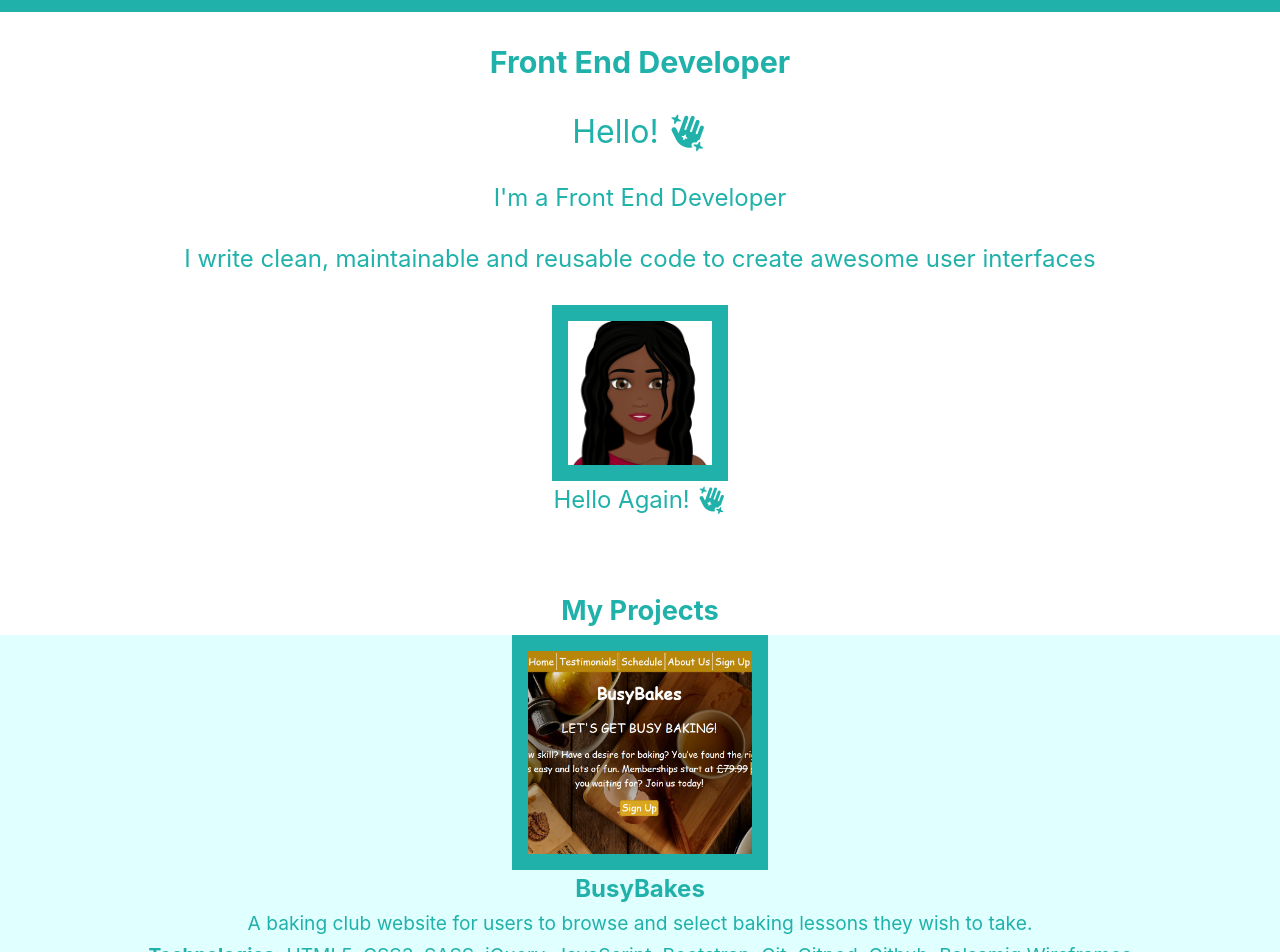
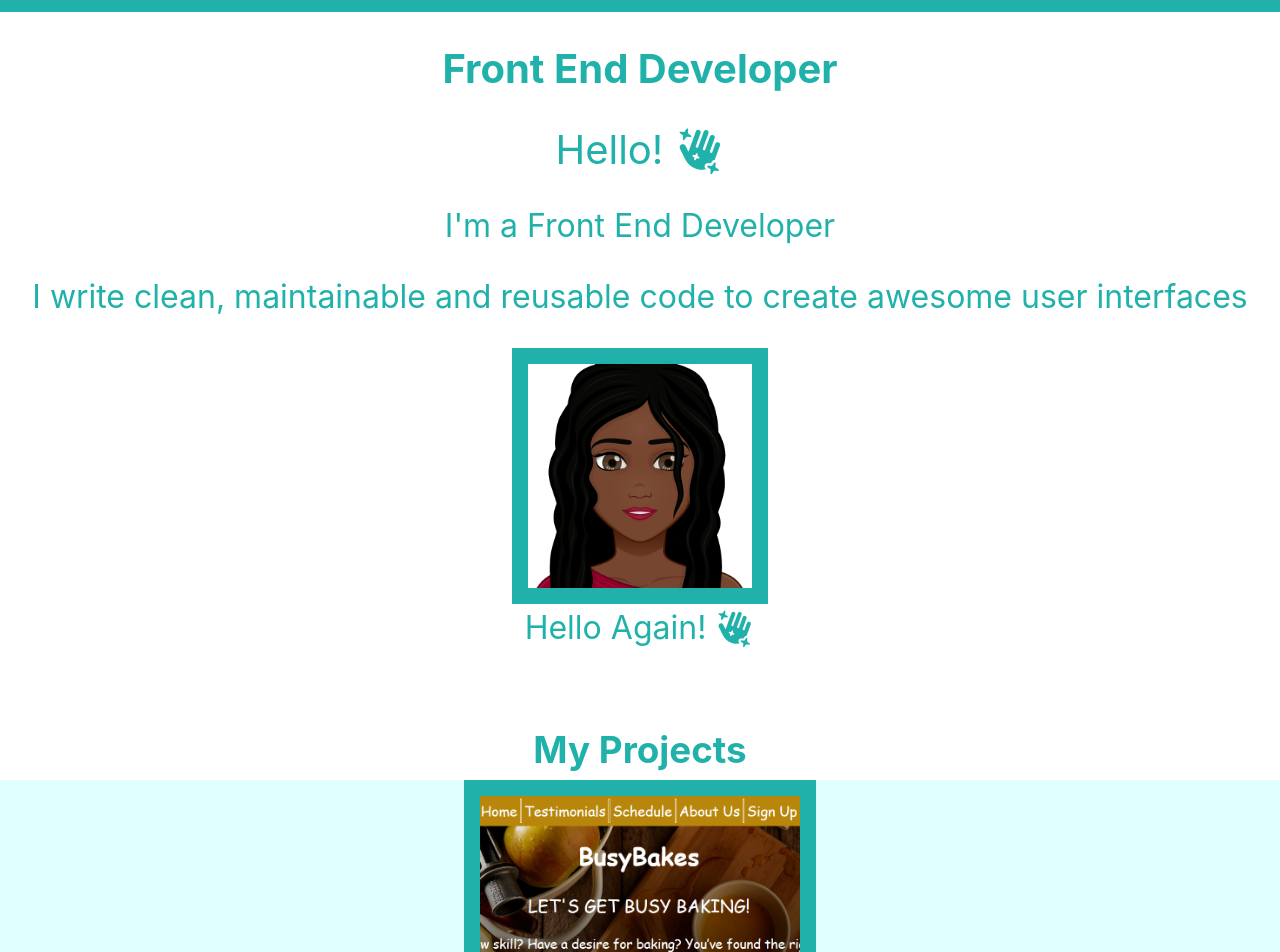
Before and after one commit to VioletViolaVi/My_Website, a React (Create React App) app in the folder my-website/: page / in a window 1280 px wide. Shown: the part 100-1052 px from the top of the page. Built offline with nearby package versions, Linux system fonts and the light colour scheme.

Commit message:
Make website responsive for screens 800px and more

```diff
--- a/my-website/src/App.css
+++ b/my-website/src/App.css
@@ -40,9 +40,14 @@ ul {
 }
 
 .link:hover {
-  font-size: 1.5rem;
-  font-weight: bold;
   color: #87cefa;
+}
+
+/*************************** media queries: header */
+@media (min-width: 800px) {
+  .link {
+    font-size: 2.5rem;
+  }
 }
 
 /*********************************************************** about me */
@@ -86,6 +91,28 @@ ul {
   border: solid 1rem #20b2aa;
 }
 
+/*************************** media queries: about me */
+@media (min-width: 800px) {
+  .about-me-title {
+    font-size: 2.5rem;
+  }
+
+  .greeting {
+    font-size: 2.5rem;
+  }
+
+  .intro,
+  .intro-para,
+  .avatar-caption {
+    font-size: 2rem;
+  }
+
+  .avatar {
+    width: 16rem;
+    height: 16rem;
+  }
+}
+
 /*********************************************************** projects */
 .projects-bg {
   background-color: #e0ffff;
@@ -127,6 +154,31 @@ ul {
   font-size: 1.2rem;
 }
 
+/*************************** media queries: projects */
+@media (min-width: 800px) {
+  .projects-title {
+    font-size: 2.3rem;
+  }
+
+  .project-img {
+    width: 22rem;
+  }
+
+  .project-caption,
+  .project-description {
+    margin-bottom: 1.5rem;
+  }
+
+  .project-caption {
+    font-size: 2rem;
+  }
+
+  .project-description,
+  .project-tech {
+    font-size: 1.5rem;
+  }
+}
+
 /*********************************************************** skills */
 .skills-bg {
   display: flex;
@@ -164,6 +216,30 @@ ul {
   margin-top: 0.5rem;
 }
 
+/*************************** media queries: skills */
+@media (min-width: 800px) {
+  .skill-list-bg {
+    line-height: 5rem;
+  }
+
+  .skills-title {
+    font-size: 2.3rem;
+  }
+
+  .skill-list {
+    font-size: 2.2rem;
+  }
+
+  .diploma-img {
+    width: 22rem;
+    height: 28rem;
+  }
+
+  .diploma-caption {
+    font-size: 2rem;
+  }
+}
+
 /*********************************************************** footer */
 .footer-bg {
   background-color: #e0ffff;
@@ -189,3 +265,11 @@ ul {
   font-size: 2.5rem;
   cursor: pointer;
 }
+
+/*************************** media queries: footer */
+@media (min-width: 800px) {
+  .fas.fa-envelope,
+  .fab.fa-github {
+    font-size: 3.5rem;
+  }
+}
```
